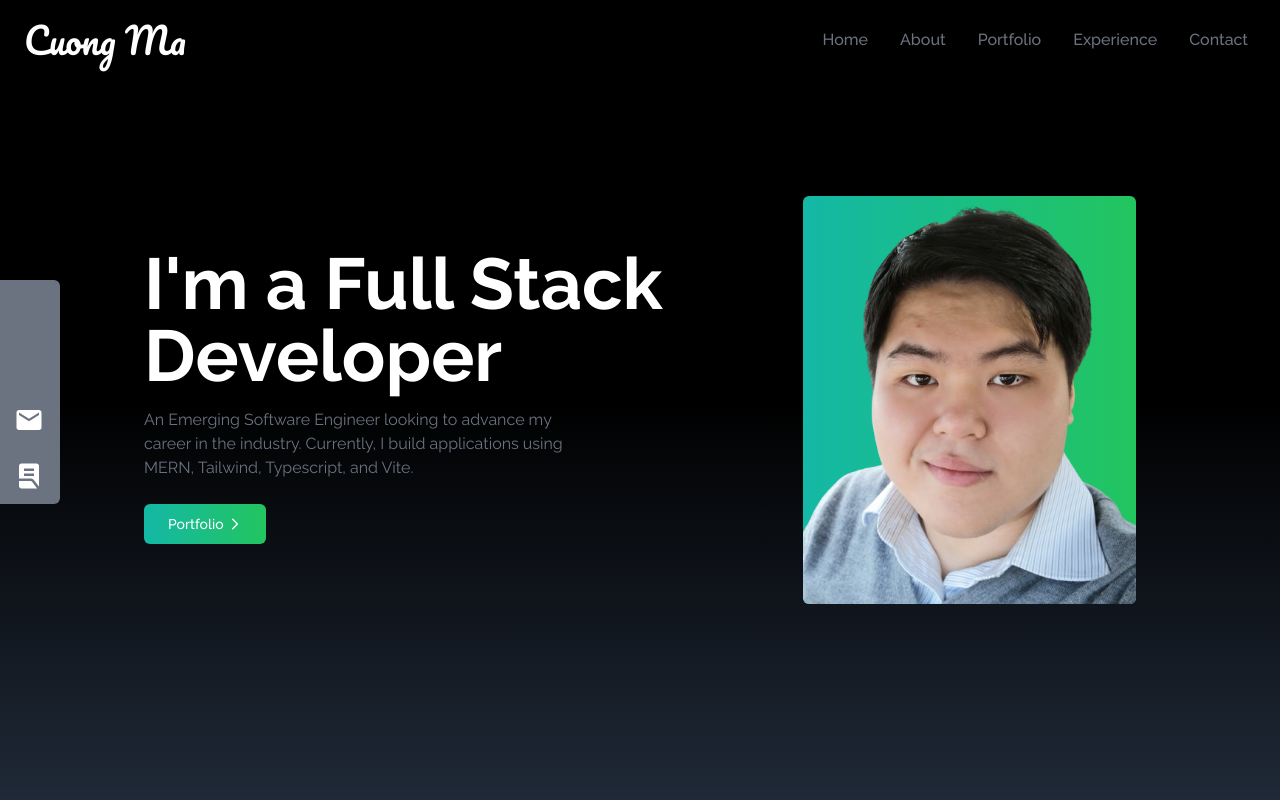
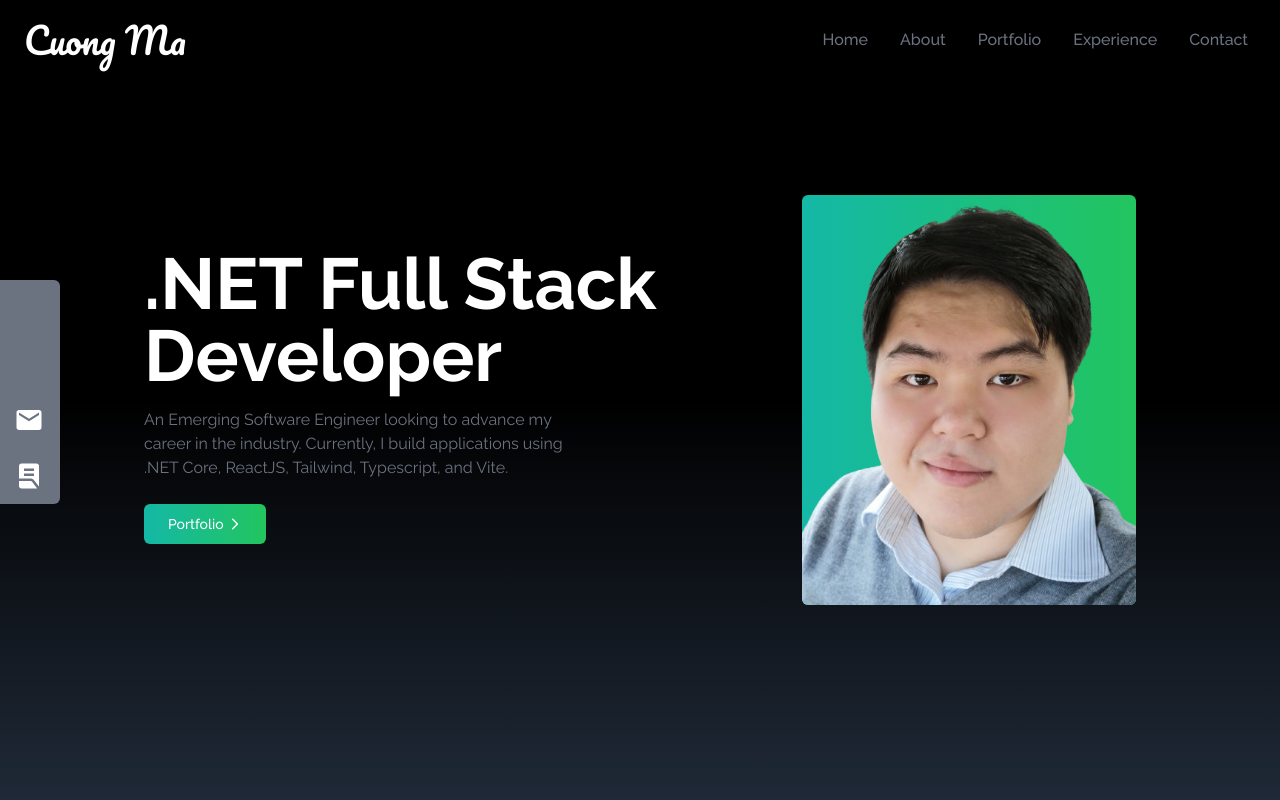
Before and after one commit to xancia/Portfolio, a React (Vite) app: page / in a window 1280 px wide. Shown: the top 800 px of the page. Built offline with nearby package versions, Linux system fonts and the light colour scheme; some icons are missing.

Commit message:
Updated Hero

```diff
--- a/src/components/Home.tsx
+++ b/src/components/Home.tsx
@@ -8,11 +8,11 @@ export default function Home() {
       <div className='max-w-screen-lg mx-auto flex flex-col items-center justify-center h-full px-4 md:flex-row'>
         <div className='flex flex-col justify-center h-full'>
           <h2 className='text-4xl sm:text-7xl font-bold text-white'>
-            I'm a Full Stack Developer
+            .NET Full Stack Developer
           </h2>
           <p className='text-gray-500 py-4 max-w-md'>
             An Emerging Software Engineer looking to advance my career in the industry.
-            Currently, I build applications using MERN, Tailwind, Typescript, and Vite.
+            Currently, I build applications using .NET Core, ReactJS, Tailwind, Typescript, and Vite.
           </p>
           <div>
             <Button className='group text-white w-fit px-6 py-3 my-2 flex items-center rounded-md bg-gradient-to-r from-teal-500 to-green-500 cursor-pointer' asChild>
```
